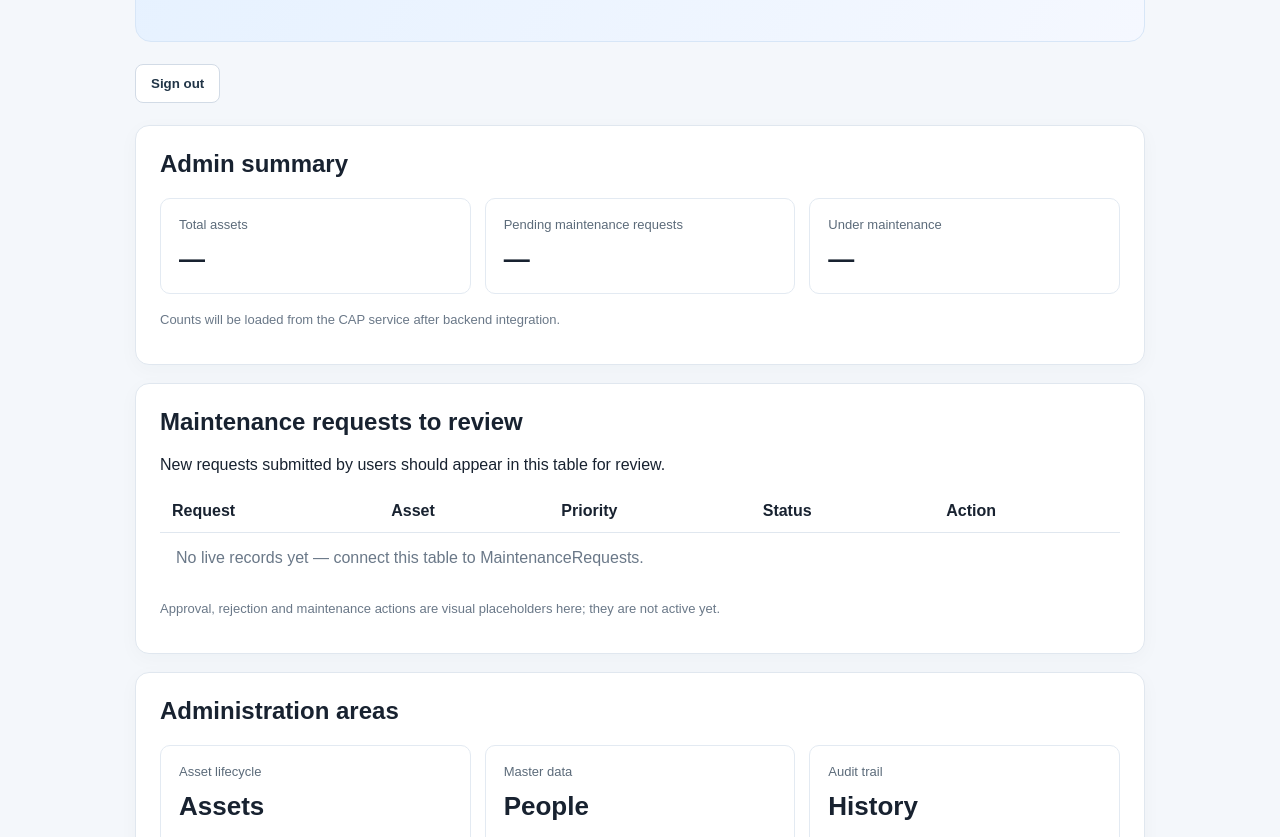
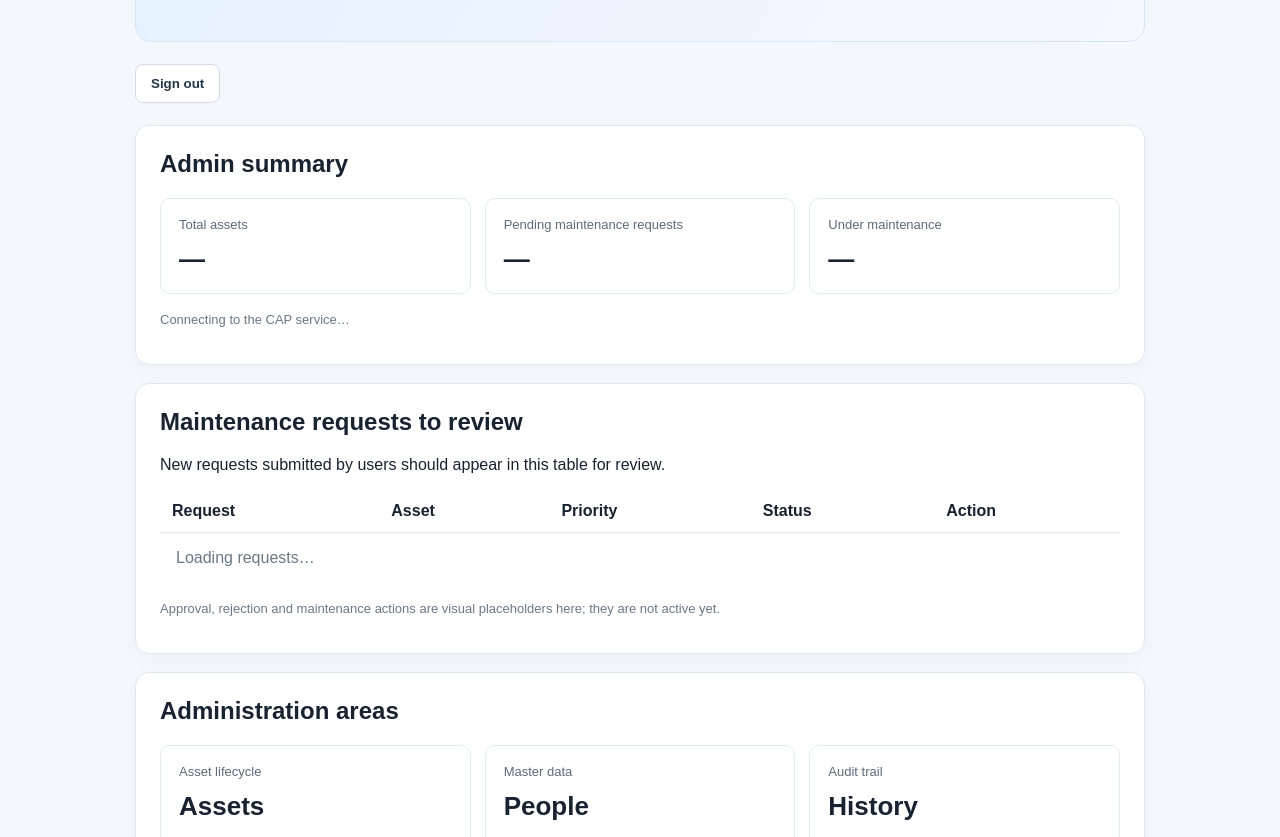
Before and after one commit to GAJULAMALATHI123/repo, a website: page app/admin.html in a window 1280 px wide. Shown: the part 263-1100 px from the top of the page. Drawn offline with Linux system fonts and the light colour scheme.

Commit message:
Prepare admin dashboard for CAP data

```diff
--- a/app/admin.html
+++ b/app/admin.html
@@ -3,7 +3,7 @@
 <body><header><strong>IT Asset Lifecycle Manager</strong><span>Admin dashboard · Prototype</span></header><main>
 <section class="welcome"><p class="eyebrow">ADMINISTRATION</p><h1>Asset operations overview</h1><p>Manage asset records, employee and vendor master data, assignments, maintenance and retirement workflows.</p></section>
 <nav><a href="login.html"><button>Sign out</button></a></nav>
-<section class="panel"><h2>Admin summary</h2><div class="stats"><article><span>Total assets</span><strong>—</strong></article><article><span>Pending maintenance requests</span><strong>—</strong></article><article><span>Under maintenance</span><strong>—</strong></article></div><p class="note">Counts will be loaded from the CAP service after backend integration.</p></section>
-<section class="panel" style="margin-top:18px"><h2>Maintenance requests to review</h2><p>New requests submitted by users should appear in this table for review.</p><div style="overflow-x:auto"><table style="width:100%;border-collapse:collapse;text-align:left"><thead><tr><th style="padding:12px;border-bottom:1px solid #e0e7ef">Request</th><th style="padding:12px;border-bottom:1px solid #e0e7ef">Asset</th><th style="padding:12px;border-bottom:1px solid #e0e7ef">Priority</th><th style="padding:12px;border-bottom:1px solid #e0e7ef">Status</th><th style="padding:12px;border-bottom:1px solid #e0e7ef">Action</th></tr></thead><tbody><tr><td colspan="5" style="padding:16px;color:#6a7888">No live records yet — connect this table to MaintenanceRequests.</td></tr></tbody></table></div><p class="note">Approval, rejection and maintenance actions are visual placeholders here; they are not active yet.</p></section>
+<section class="panel"><h2>Admin summary</h2><div class="stats"><article><span>Total assets</span><strong id="totalAssets">—</strong></article><article><span>Pending maintenance requests</span><strong id="pendingRequests">—</strong></article><article><span>Under maintenance</span><strong id="underMaintenance">—</strong></article></div><p class="note"><span id="adminStatus">Connecting to the CAP service…</span></p></section>
+<section class="panel" style="margin-top:18px"><h2>Maintenance requests to review</h2><p>New requests submitted by users should appear in this table for review.</p><div style="overflow-x:auto"><table style="width:100%;border-collapse:collapse;text-align:left"><thead><tr><th style="padding:12px;border-bottom:1px solid #e0e7ef">Request</th><th style="padding:12px;border-bottom:1px solid #e0e7ef">Asset</th><th style="padding:12px;border-bottom:1px solid #e0e7ef">Priority</th><th style="padding:12px;border-bottom:1px solid #e0e7ef">Status</th><th style="padding:12px;border-bottom:1px solid #e0e7ef">Action</th></tr></thead><tbody id="adminRequestRows"><tr><td colspan="5" style="padding:16px;color:#6a7888">Loading requests…</td></tr></tbody></table></div><p class="note">Approval, rejection and maintenance actions are visual placeholders here; they are not active yet.</p></section>
 <section class="panel" style="margin-top:18px"><h2>Administration areas</h2><div class="stats"><article><span>Asset lifecycle</span><strong>Assets</strong><p>Register, update, assign, return, retire and archive assets.</p></article><article><span>Master data</span><strong>People</strong><p>Maintain employees, departments, categories and vendors.</p></article><article><span>Audit trail</span><strong>History</strong><p>Review ownership changes and maintenance history.</p></article></div></section>
-</main></body></html>
+</main><script src="admin.js"></script></body></html>
```
